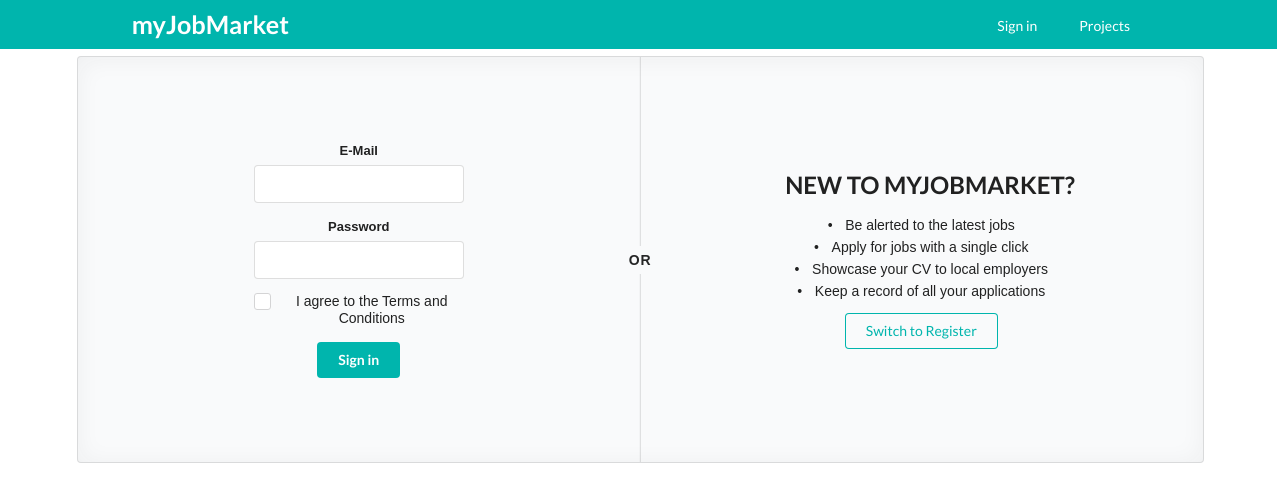
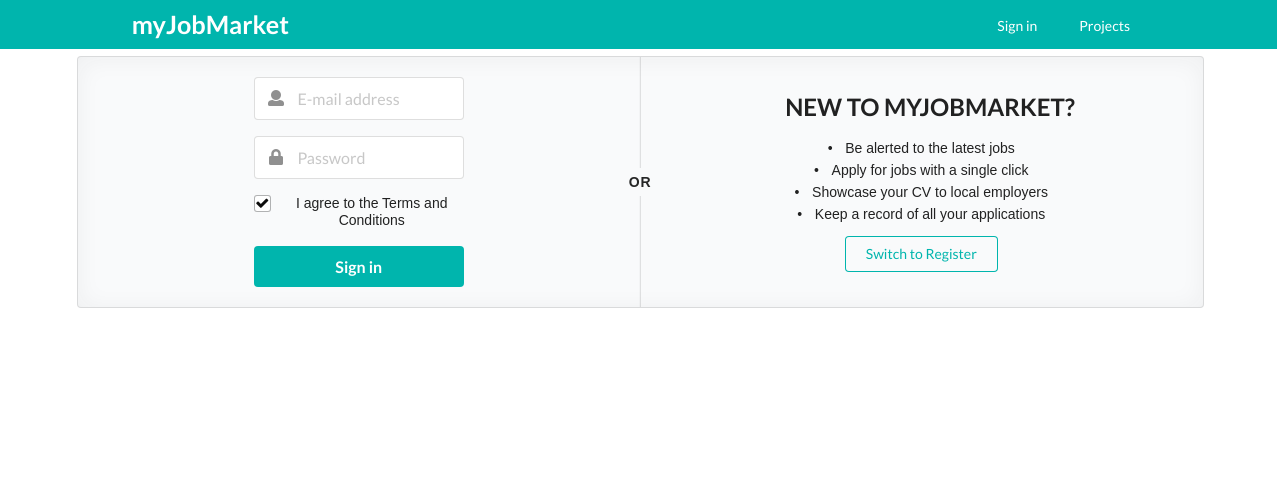
Before and after one commit to Behzadkk/myJobMarket, a React (Create React App) app in the folder frontend/: page /auth in a window 1280 px wide. Shown: the top 502 px of the page. Built offline with nearby package versions, Linux system fonts and the light colour scheme.

Commit message:
define project page

```diff
--- a/frontend/src/components/LoginForm/LoginForm.js
+++ b/frontend/src/components/LoginForm/LoginForm.js
@@ -11,28 +11,65 @@
         <div className='ui vertical divider'>Or</div>
         <div className='middle aligned row'>
           <div className='column'>
-            <form
-              className='ui form login-form'
-              onSubmit={props.onFormSubmition}
-            >
-              <div className=' field form-control'>
-                <label htmlFor='email'>E-Mail</label>
-                <input type='email' id='email' ref={props.emailEl} />
+            <form className='ui large form' onSubmit={props.onFormSubmition}>
+              <div className='ui stacked secondary '>
+                <div className=' field'>
+                  <div className='ui left icon input'>
+                    <i className='user icon' />
+                    <input
+                      type='email'
+                      name='email'
+                      id='email'
+                      placeholder='E-mail address'
+                      ref={props.emailEl}
+                    />
                   </div>
-              <div className='field form-control'>
-                <label htmlFor='password'>Password</label>
-                <input type='password' id='password' ref={props.passwordEl} />
                 </div>
+                <div className=' field'>
+                  <div className='ui left icon input'>
+                    <i className='lock icon' />
+                    <input
+                      type='password'
+                      name='password'
+                      id='password'
+                      placeholder='Password'
+                      ref={props.passwordEl}
+                    />
+                  </div>
+                </div>
+                {!props.loginState && (
+                  <div className=' field'>
+                    <div className='ui left icon input'>
+                      <i className='lock icon' />
+                      <input
+                        type='password'
+                        name='password'
+                        id='password'
+                        placeholder='Repeat Password'
+                      />
+                    </div>
+                  </div>
+                )}
+
                 <div className='field'>
                   <div className='ui checkbox'>
-                  <input type='checkbox' tabindex='0' className='hidden' />
+                    <input
+                      type='checkbox'
+                      tabindex='0'
+                      className='hidden'
+                      checked
+                    />
                     <label>I agree to the Terms and Conditions</label>
                   </div>
                 </div>
                 <div className='form-actions'>
-                <button className='ui button teal' type='submit'>
+                  <button
+                    className='ui fluid large teal submit button'
+                    type='submit'
+                  >
                     {props.loginState ? "Sign in" : "Register"}
                   </button>
+                </div>
               </div>
             </form>
           </div>
--- a/frontend/src/components/Modal/Modal.css
+++ b/frontend/src/components/Modal/Modal.css
@@ -10,7 +10,7 @@
 }
 .modal__header {
   padding: 1rem;
-  background: #1d304f;
+  background: teal;
   color: #fff;
 }
 
@@ -19,6 +19,7 @@
   font-size: 1.25rem;
 }
 
+#modal-content,
 .modal__contents {
   padding: 1rem;
 }
--- a/frontend/src/components/Modal/Modal.js
+++ b/frontend/src/components/Modal/Modal.js
@@ -4,24 +4,29 @@
 
 const Modal = props => {
   return (
-    <div className="modal">
-      <header className="modal__header">
+    <div className='modal'>
+      <div className=''>
+        <header className='modal__header'>
           <h1>{props.title}</h1>
         </header>
-      <section className="modal__contents">{props.children}</section>
-      <section className="modal__actions">
+        <section className=' item modal__contents'>{props.children}</section>
+        <section className='modal__actions'>
           {props.canCancel && (
-          <button className="btn" onClick={props.onCancel}>
+            <button
+              className='ui button basic teal btn'
+              onClick={props.onCancel}
+            >
               Cancel
             </button>
           )}
           {props.canConfirm && (
-          <button className="btn" onClick={props.onConfirm}>
+            <button className='ui button  teal btn' onClick={props.onConfirm}>
               {props.confirmText}
             </button>
           )}
         </section>
       </div>
+    </div>
   );
 };
 
--- a/frontend/src/components/ProjectDetails/ProjectDetails.js
+++ b/frontend/src/components/ProjectDetails/ProjectDetails.js
@@ -2,24 +2,37 @@
 
 const ProjectDetails = props => {
   return (
-    <React.Fragment>
-      <h1>Project: {props.selectedProject.title}</h1>
-      <h2>Price : £{props.selectedProject.price}</h2>
-      <h2>Needs to be done by: {props.selectedProject.deadline}</h2>
-      <h2>It's a {props.selectedProject.project_length}-day job</h2>
-      <p>{props.selectedProject.details}</p>
-      <p>This project is created by {props.selectedProject.email}</p>
-      <p>
+    <div className='ui items'>
+      <div className='item'>
+        <div className='content' id='modal-content'>
+          <h1 className=''>{props.selectedProject.title}</h1>
+          <h2 className='ui sub header'>
+            Price : £{props.selectedProject.price}
+            <br />
+            Needs to be done by: {props.selectedProject.deadline}
+            <br />
+            It's a {props.selectedProject.project_length}-day job
+          </h2>
+
+          <p className='description'>{props.selectedProject.details}</p>
+          <p className='description'>
+            This project is created by {props.selectedProject.email}
+          </p>
+          <p className='extra'>
             This project is defined on{" "}
             {new Date(props.selectedProject.created_date).toLocaleDateString()}
           </p>
           {props.selectedProject.updated_date && (
-        <p>
+            <p className='extra'>
               and updated on{" "}
-          {new Date(props.selectedProject.updated_date).toLocaleDateString()}
+              {new Date(
+                props.selectedProject.updated_date
+              ).toLocaleDateString()}
             </p>
           )}
-    </React.Fragment>
+        </div>
+      </div>
+    </div>
   );
 };
 
--- a/frontend/src/components/ProjectForm/ProjectForm.js
+++ b/frontend/src/components/ProjectForm/ProjectForm.js
@@ -2,26 +2,26 @@
 
 const ProjectForm = props => {
   return (
-    <form>
-      <div className="form-control">
-        <label htmlFor="title">Title</label>
-        <input type="text" id="title" ref={props.titleInput} />
+    <form className='ui form'>
+      <div className=' field form-control'>
+        <label htmlFor='title'>Title</label>
+        <input type='text' id='title' ref={props.titleInput} />
       </div>
-      <div className="form-control">
-        <label htmlFor="price">Price £</label>
-        <input type="number" id="price" ref={props.priceInput} />
+      <div className=' field form-control'>
+        <label htmlFor='price'>Price £</label>
+        <input type='number' id='price' ref={props.priceInput} />
       </div>
-      <div className="form-control">
-        <label htmlFor="deadline">Deadline</label>
-        <input type="date" id="deadline" ref={props.deadlineInput} />
+      <div className='field form-control'>
+        <label htmlFor='deadline'>Deadline</label>
+        <input type='date' id='deadline' ref={props.deadlineInput} />
       </div>
-      <div className="form-control">
-        <label htmlFor="length">Project's Length (Days)</label>
-        <input type="number" id="length" ref={props.lengthInput} />
+      <div className='field form-control'>
+        <label htmlFor='length'>Project's Length (Days)</label>
+        <input type='number' id='length' ref={props.lengthInput} />
       </div>
-      <div className="form-control">
-        <label htmlFor="details">Details</label>
-        <textarea type="text" id="details" rows="4" ref={props.detailsInput} />
+      <div className='field form-control'>
+        <label htmlFor='details'>Details</label>
+        <textarea type='text' id='details' rows='4' ref={props.detailsInput} />
       </div>
     </form>
   );
```
Also changed, not shown: frontend/src/components/LoginForm/SigninForm/SigninForm.js (added, +43 -0 lines), 1 other file (tests, documents, lock files or other folders). Lines whose indentation alone changed are shown as unchanged.
